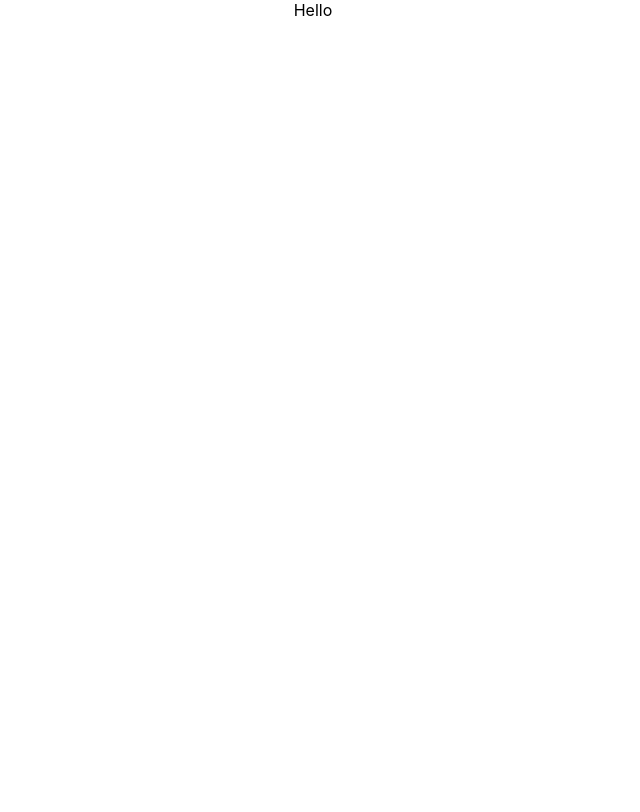
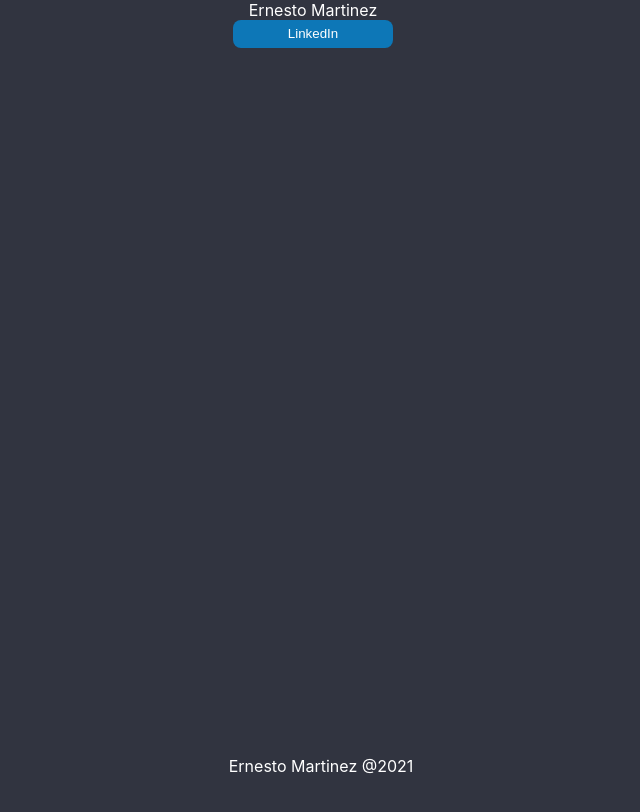
Before and after one commit to ernes7/ErnestoMartinez, a React (Create React App) app: page / in a window 1280 px wide. Shown: the top 812 px of the page, without its empty margins (327-967 px from the left). Built offline with nearby package versions, Linux system fonts and the light colour scheme.

Commit message:
added scss files

```diff
--- a/package.json
+++ b/package.json
@@ -7,6 +7,7 @@
     "@testing-library/react": "^11.1.0",
     "@testing-library/user-event": "^12.1.10",
     "netlify-cli": "^3.8.1",
+    "node-sass": "^5.0.0",
     "react": "^17.0.1",
     "react-dom": "^17.0.1",
     "react-scripts": "4.0.2",
--- a/src/App.css
+++ /dev/null
@@ -1,38 +0,0 @@
-.App {
-  text-align: center;
-}
-
-.App-logo {
-  height: 40vmin;
-  pointer-events: none;
-}
-
-@media (prefers-reduced-motion: no-preference) {
-  .App-logo {
-    animation: App-logo-spin infinite 20s linear;
-  }
-}
-
-.App-header {
-  background-color: #282c34;
-  min-height: 100vh;
-  display: flex;
-  flex-direction: column;
-  align-items: center;
-  justify-content: center;
-  font-size: calc(10px + 2vmin);
-  color: white;
-}
-
-.App-link {
-  color: #61dafb;
-}
-
-@keyframes App-logo-spin {
-  from {
-    transform: rotate(0deg);
-  }
-  to {
-    transform: rotate(360deg);
-  }
-}
--- a/src/App.js
+++ b/src/App.js
@@ -1,11 +1,14 @@
-import './App.css';
+import './App.scss';
+import Button from './components/Button';
+import Footer from './components/Footer';
 
 function App() {
   return (
     <div className="App">
-        Hello
+        Ernesto Martinez
+        <Button title={"LinkedIn"}/>
+        <Footer/>
     </div>
   );
 }
-
 export default App;
--- /dev/null
+++ b/src/App.scss
@@ -0,0 +1,87 @@
+$bgColor: #313440;
+
+.App {
+  text-align: center;
+  display: flex;
+  flex-direction: column;
+  align-items: center;
+  margin: 0 auto;
+  height: 2000px;
+  background-color: $bgColor;
+  color: white;
+}
+
+.App-logo {
+  height: 40vmin;
+  pointer-events: none;
+}
+
+.button{
+  width: 10rem;
+  padding: 0.4rem 0.7rem;
+  background-color: #0D77B7;
+  color: white;
+  transition: all 0.5s;
+  position: relative;
+  cursor: pointer;
+  border: none;
+  border-radius: 0.5rem;
+}
+
+.button::before {
+  content: '';
+  position: absolute;
+  top: 0;
+  left: 0;
+  z-index: 1;
+  background-color: rgba(255,255,255,0.1);
+  transition: all 0.3s;
+}
+.button:hover::before {
+  opacity: 0 ;
+  transform: scale(0.5,0.5);
+}
+.button::after {
+  content: '';
+  position: absolute;
+  top: 0;
+  left: 0;
+  z-index: 1;
+  opacity: 0;
+  transition: all 0.3s;
+  transform: scale(1.2,1.2);
+}
+.button:hover::after {
+  opacity: 1;
+  transform: scale(1,1);
+}
+
+@media (prefers-reduced-motion: no-preference) {
+  .App-logo {
+    animation: App-logo-spin infinite 20s linear;
+  }
+}
+
+.App-header {
+  background-color: #282c34;
+  min-height: 100vh;
+  display: flex;
+  flex-direction: column;
+  align-items: center;
+  justify-content: center;
+  font-size: calc(10px + 2vmin);
+  color: white;
+}
+
+.App-link {
+  color: #61dafb;
+}
+
+@keyframes App-logo-spin {
+  from {
+    transform: rotate(0deg);
+  }
+  to {
+    transform: rotate(360deg);
+  }
+}
--- /dev/null
+++ b/src/components/Button.jsx
@@ -0,0 +1,16 @@
+import React from 'react'
+import PropTypes from 'prop-types'
+
+function Button({title, link}) {
+    return (
+        <button className="button">
+            {title}
+        </button>
+    )
+}
+
+Button.propTypes = {
+    title: PropTypes.string,
+}
+
+export default Button
--- /dev/null
+++ b/src/components/Footer.jsx
@@ -0,0 +1,10 @@
+import React from "react";
+import "./Footer.scss";
+
+const Footer = () => (
+  <div className="footer">
+    <p>Ernesto Martinez @2021</p>
+  </div>
+);
+
+export default Footer;
--- /dev/null
+++ b/src/components/Footer.scss
@@ -0,0 +1,9 @@
+.footer{
+    margin-top: 1rem;
+    padding: .5rem;
+    background-color: transparent;
+    position: fixed;
+    bottom: 0;
+    left: 0;
+    width: 100%;
+  }
--- a/src/index.js
+++ b/src/index.js
@@ -1,6 +1,6 @@
 import React from 'react';
 import ReactDOM from 'react-dom';
-import './index.css';
+import './index.scss';
 import App from './App';
 import reportWebVitals from './reportWebVitals';
 
```
Also changed, not shown: src/components/Button.scss (added), src/index.scss (renamed from src/index.css).
